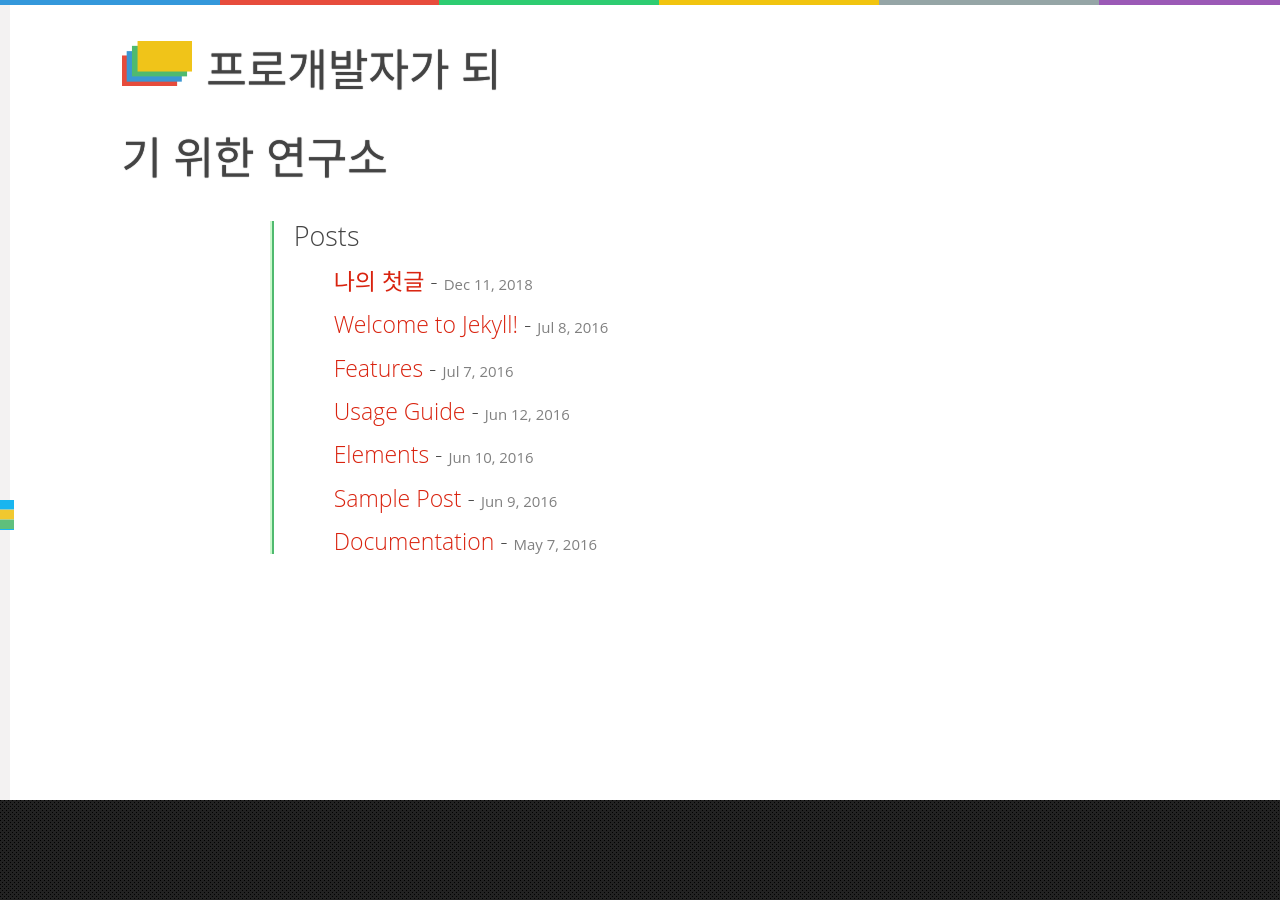
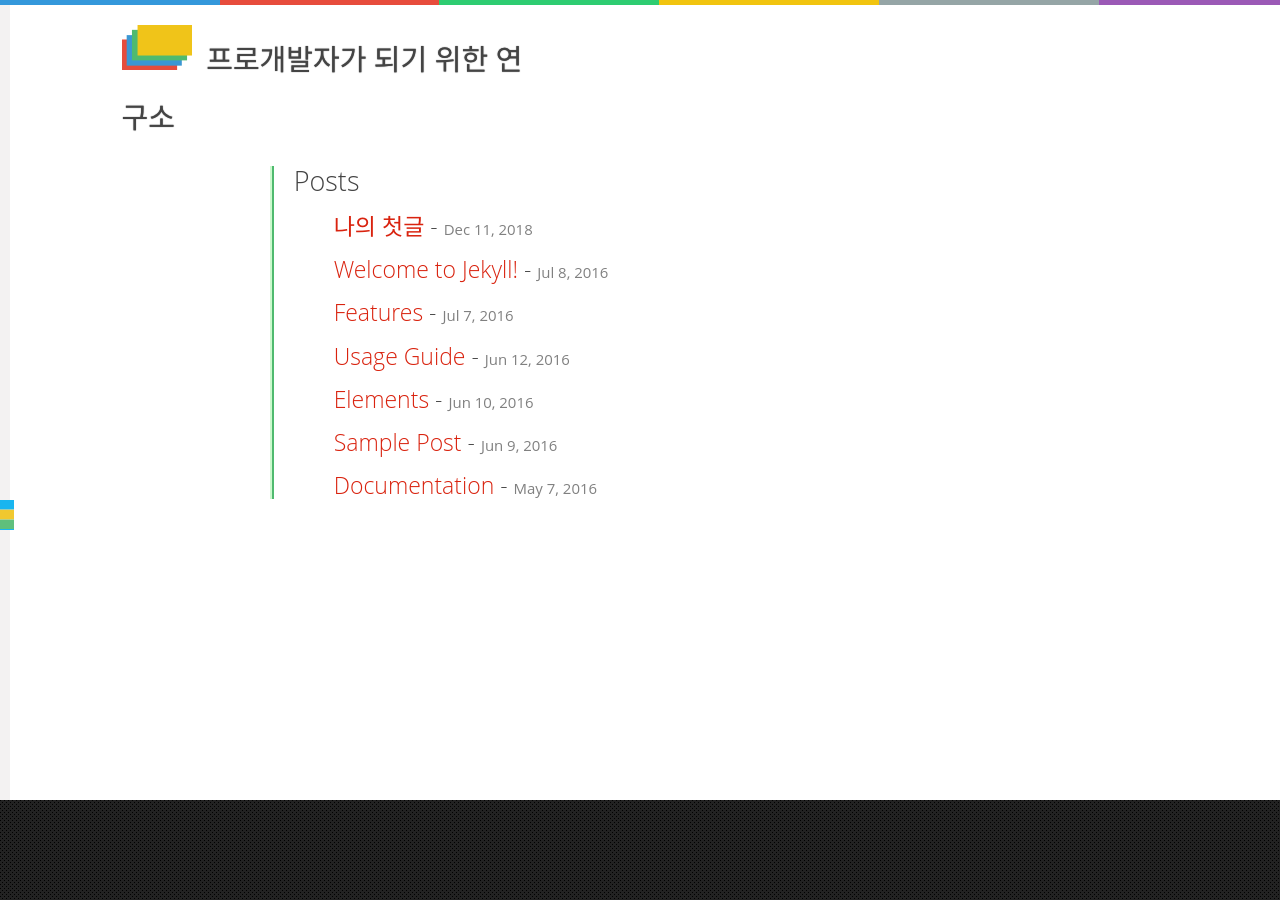
Before and after one commit to sharu725/gatok, a Jekyll site: the page built from index.html, in a window 1280 px wide. Built offline with Jekyll 4.4.1, drawn with Linux system fonts in a browser that asks for light colours.

Commit message:
_layout.scss-h1 font-size modifieded

```diff
--- a/_sass/_layout.scss
+++ b/_sass/_layout.scss
@@ -110,7 +110,8 @@ img{
 .headline {
     display: inline;
     line-height: 2;
-    font-size: 2.45em;
+	/*연구소 글자 사이즈 무효화*/
+    /*font-size: 2.45em;*/
     text-shadow: 0px 0px 1px;
 
     @media screen and (max-width: $on-palm) {
```
